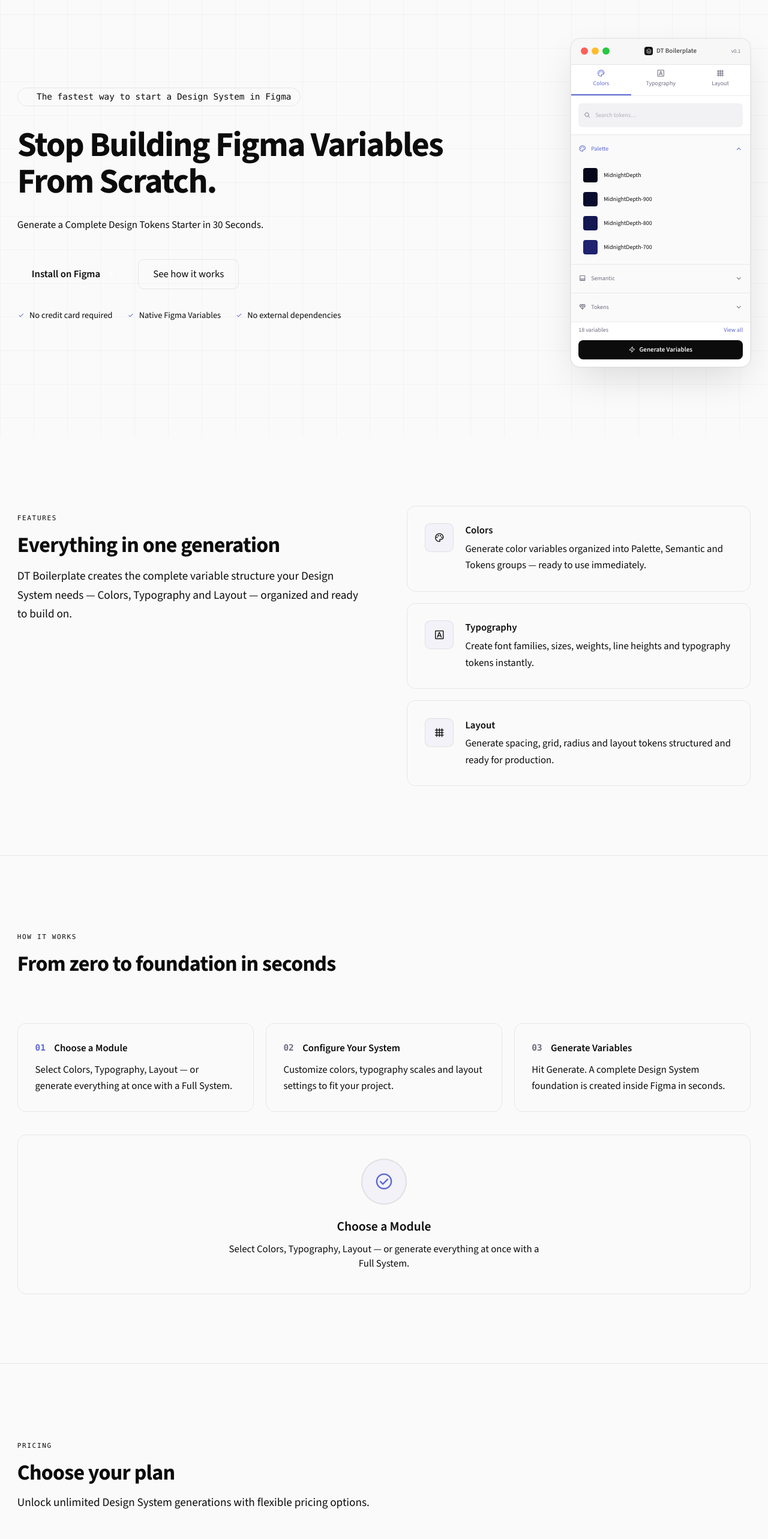
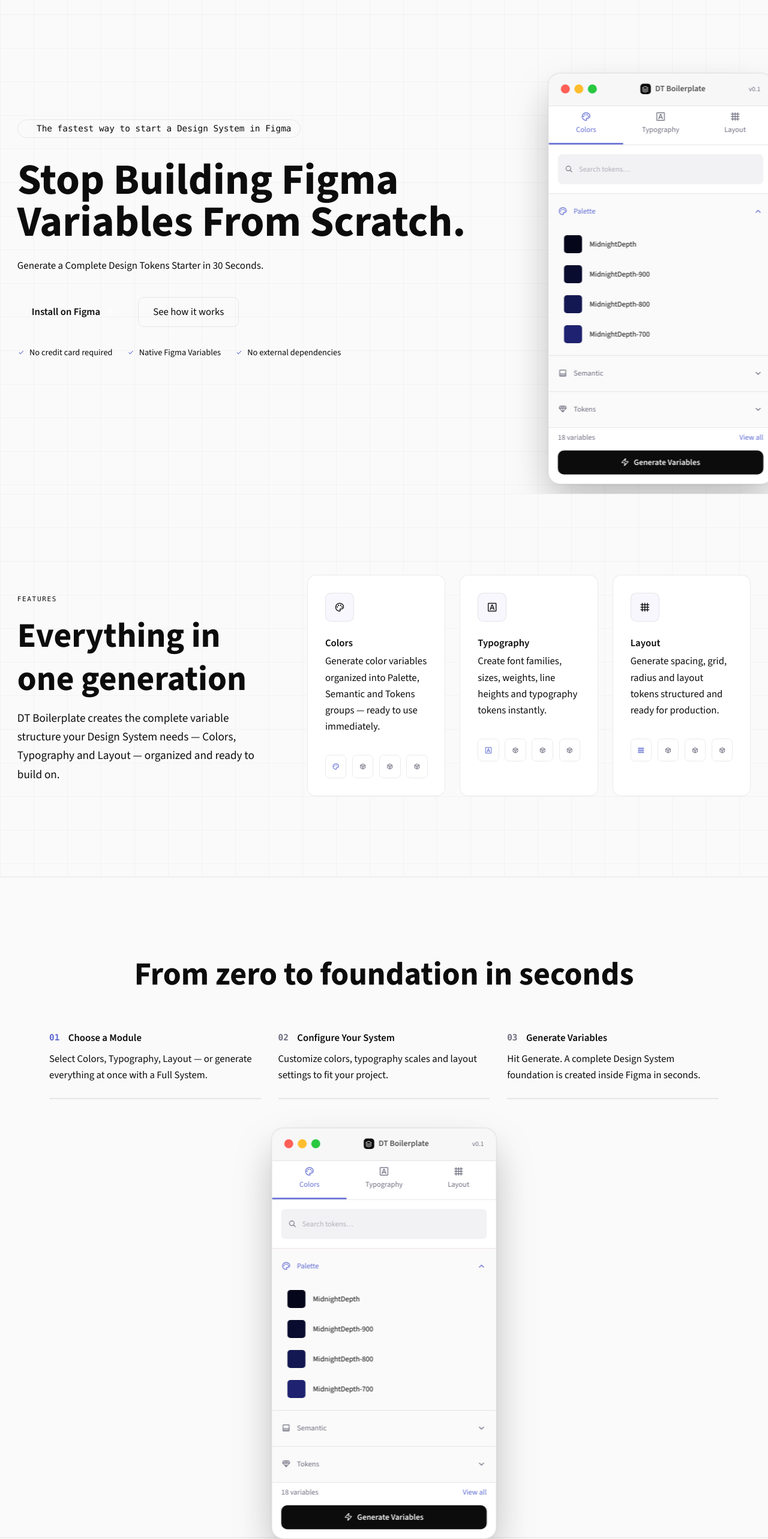
Before and after one commit to oCrisArts/DT-BoilerplateLP, a React (Vite) app: page / in a window 1280 px wide. Shown: the part 100-2665 px from the top of the page at 60% size. Built offline with nearby package versions, Linux system fonts and the light colour scheme.

Commit message:
novo layout

```diff
--- a/src/app/App.tsx
+++ b/src/app/App.tsx
@@ -464,11 +464,11 @@
 };
 
 // ── Components ────────────────────────────────────────────────────────────────
-function PluginMockup() {
+function PluginMockup({ initialModule = "Colors" }: { initialModule?: ModuleKey }) {
   const [activeModule, setActiveModule] =
-    useState<string>("Colors");
+    useState<string>(initialModule);
   const [openSection, setOpenSection] =
-    useState<string>("palette");
+    useState<string>(MODULE_DATA[initialModule].sections[0].id);
   const [search, setSearch] = useState("");
   const [hoveredToken, setHoveredToken] = useState<
     string | null
@@ -482,6 +482,13 @@
 
   const modules = Object.keys(MODULE_DATA);
   const currentModule = MODULE_DATA[activeModule];
+
+  useEffect(() => {
+    setActiveModule(initialModule);
+    setOpenSection(MODULE_DATA[initialModule].sections[0].id);
+    setSearch("");
+    setEditingToken(null);
+  }, [initialModule]);
 
   const handleTabClick = (mod: string) => {
     setActiveModule(mod);
@@ -980,6 +987,57 @@
 }
 
 // ── App ───────────────────────────────────────────────────────────────────────
+function ResultMockup() {
+  return (
+    <div className="w-full max-w-md overflow-hidden rounded-[16px] border border-border bg-white shadow-[0px_24px_64px_-12px_rgba(0,0,0,0.14)]">
+      <div className="flex items-center gap-2 border-b border-border bg-[#f7f7f8] px-4 py-3">
+        <div className="flex gap-1.5">
+          <span className="h-3 w-3 rounded-full bg-[#ff5f57]" />
+          <span className="h-3 w-3 rounded-full bg-[#ffbd2e]" />
+          <span className="h-3 w-3 rounded-full bg-[#28c840]" />
+        </div>
+        <div className="flex-1 text-center text-[11px] font-semibold text-foreground/70">
+          Example Design System
+        </div>
+        <span className="text-[10px] text-muted-foreground">130</span>
+      </div>
+      <div className="p-4 sm:p-5">
+        <div className="mb-5 grid grid-cols-3 gap-3">
+          {RESULT_MODULES.map((mod) => (
+            <div key={mod.label} className="rounded-lg border border-border bg-background p-3">
+              <MI icon={mod.icon} size={16} style={{ color: "#5E6AD2" }} />
+              <p className="mt-2 text-xs font-semibold text-foreground">{mod.label}</p>
+              <p className="text-[11px] text-muted-foreground">{mod.count} variables</p>
+            </div>
+          ))}
+        </div>
+        <div className="overflow-hidden rounded-lg border border-border">
+          {RESULT_MODULES.flatMap((mod) =>
+            Array.from({ length: 3 }, (_, index) => (
+              <div
+                key={`${mod.label}-${index}`}
+                className="grid grid-cols-[1fr_auto] items-center gap-4 border-b border-border px-3 py-2.5 last:border-b-0"
+              >
+                <div className="flex min-w-0 items-center gap-2">
+                  <span className="h-3 w-3 shrink-0 rounded-sm bg-accent/70" />
+                  <span className="truncate text-xs text-foreground">
+                    {mod.label.toLowerCase()}-{index + 1}
+                  </span>
+                </div>
+                <span className="text-[11px] text-muted-foreground">{mod.count}</span>
+              </div>
+            )),
+          )}
+        </div>
+        <button className="mt-5 flex w-full items-center justify-center gap-2 rounded-lg bg-foreground py-2.5 text-xs font-semibold text-background">
+          <MI icon="bolt" size={13} style={{ color: "#fff" }} />
+          Generate Variables
+        </button>
+      </div>
+    </div>
+  );
+}
+
 export default function App() {
   const location = useLocation();
   const [mobileOpen, setMobileOpen] = useState(false);
@@ -1088,7 +1146,7 @@
   return (
     <>
       {/* ── Hero ── */}
-      <section className="relative pt-20 pb-24 overflow-hidden">
+      <section className="relative overflow-hidden py-20 lg:py-32">
         <div
           className="absolute inset-0 pointer-events-none"
           style={{
@@ -1099,17 +1157,17 @@
         />
         <div className="absolute bottom-0 left-0 right-0 h-40 bg-gradient-to-t from-background to-transparent pointer-events-none" />
 
-        <div className="relative max-w-6xl mx-auto px-6">
-          <div className="flex flex-col lg:flex-row items-center gap-14 lg:gap-20">
-            <div className="flex-1  text-center lg:text-left">
-              <div className="inline-flex items-center gap-2 px-3 py-1 rounded-full border border-border bg-background text-xs text-muted-foreground mb-7 font-mono">
+        <div className="relative max-w-7xl mx-auto px-6">
+          <div className="grid grid-cols-1 lg:grid-cols-[minmax(0,1fr)_auto] items-center gap-14 lg:gap-24">
+            <div className="max-w-3xl text-center lg:text-left">
+              <div className="inline-flex items-center gap-2 px-3 py-1 rounded-full border border-border bg-background/80 text-xs text-muted-foreground mb-7 font-mono">
                 <span className="w-1.5 h-1.5 rounded-full bg-accent inline-block animate-pulse" />
                 The fastest way to start a Design System in Figma
               </div>
-              <h1 className="text-[46px] lg:text-[58px] font-bold text-foreground tracking-[-0.03em] leading-[1.05] mb-6">
+              <h1 className="text-[46px] sm:text-[56px] lg:text-[72px] font-extrabold text-foreground leading-[0.98] mb-5">
                 Stop Building Figma Variables From Scratch.
               </h1>
-              <p className="text-[17px] text-muted-foreground leading-relaxed mb-9 max-w-md mx-auto lg:mx-0">
+              <p className="text-[17px] text-muted-foreground leading-relaxed mb-8 max-w-xl mx-auto lg:mx-0">
                 Generate a Complete Design Tokens Starter in 30 Seconds.
               </p>
               <div className="flex items-center gap-3 flex-wrap justify-center lg:justify-start">
@@ -1141,8 +1199,8 @@
               </div>
             </div>
 
-            <div className="shrink-0 w-full flex justify-center lg:w-auto lg:justify-start">
-              <div style={{ transform: "scale(min(1, calc((100vw - 2rem) / 300px)))", transformOrigin: "top center" }} className="lg:transform-none">
+            <div className="shrink-0 w-full flex justify-center lg:justify-end">
+              <div className="origin-top drop-shadow-2xl scale-100 sm:scale-110 lg:scale-125">
                 <PluginMockup />
               </div>
             </div>
@@ -1151,15 +1209,23 @@
       </section>
 
       {/* ── Features ── */}
-      <section id="features" className="py-24">
-        <div className="max-w-6xl mx-auto px-6">
-          <div className="flex flex-col lg:flex-row gap-16 items-start">
-            <div className="flex-1 max-w-xl">
+      <section id="features" className="relative overflow-hidden py-20 lg:py-28">
+        <div
+          className="absolute inset-0 pointer-events-none"
+          style={{
+            backgroundImage:
+              "linear-gradient(rgba(0,0,0,0.028) 1px, transparent 1px), linear-gradient(90deg, rgba(0,0,0,0.028) 1px, transparent 1px)",
+            backgroundSize: "56px 56px",
+          }}
+        />
+        <div className="relative max-w-7xl mx-auto px-6">
+          <div className="grid grid-cols-1 lg:grid-cols-[minmax(260px,0.55fr)_minmax(0,1fr)] gap-12 lg:gap-16 items-center">
+            <div className="max-w-xl">
               <span className="text-[11px] font-mono text-accent uppercase tracking-[0.15em]">
                 Features
               </span>
               <h2
-                className="mt-2 text-3xl font-bold text-foreground tracking-[-0.02em]"
+                className="mt-2 text-3xl lg:text-5xl font-extrabold text-foreground leading-tight"
                             >
                 Everything in one generation
               </h2>
@@ -1169,13 +1235,13 @@
             </div>
 
             <div className="flex-1 w-full">
-              <div className="grid grid-cols-1 gap-4">
+              <div className="grid grid-cols-1 md:grid-cols-3 gap-5">
                 {FEATURES.map((f) => (
                   <div
                     key={f.title}
-                    className="p-6 border border-border rounded-xl hover:bg-muted/20 transition-colors group"
+                    className="p-6 border border-border rounded-xl bg-white hover:bg-muted/20 transition-colors group"
                   >
-                    <div className="flex items-start gap-4">
+                    <div className="flex flex-col items-start gap-5">
                       <div
                         className="w-10 h-10 rounded-lg border border-border flex items-center justify-center shrink-0 group-hover:border-accent/40 transition-colors"
                         style={{ background: "rgba(94,106,210,0.05)" }}
@@ -1185,6 +1251,16 @@
                       <div>
                         <h3 className="text-sm font-semibold text-foreground mb-1">{f.title}</h3>
                         <p className="text-sm text-muted-foreground leading-relaxed">{f.desc}</p>
+                      </div>
+                      <div className="mt-2 grid grid-cols-4 gap-2 w-full">
+                        {Array.from({ length: 4 }).map((_, index) => (
+                          <span
+                            key={index}
+                            className="h-8 rounded-md border border-border bg-background flex items-center justify-center"
+                          >
+                            <MI icon={index === 0 ? f.icon : "token"} size={13} style={{ color: index === 0 ? "#5E6AD2" : "#6e6e80" }} />
+                          </span>
+                        ))}
                       </div>
                     </div>
                   </div>
@@ -1198,29 +1274,29 @@
       {/* ── How it works ── */}
       <section
         id="how-it-works"
-        className="py-24 border-t border-border"
+        className="py-20 lg:py-28 bg-background border-t border-border"
       >
-        <div className="max-w-6xl mx-auto px-6">
-          <div className="mb-16">
-            <span className="text-[11px] font-mono text-accent uppercase tracking-[0.15em]">
+        <div className="max-w-7xl mx-auto px-6">
+          <div className="mb-14 text-center">
+            <span className="sr-only">
               How it works
             </span>
-            <h2 className="mt-2 text-3xl font-bold text-foreground tracking-[-0.02em]">
+            <h2 className="text-[42px] lg:text-[54px] leading-none font-extrabold text-foreground">
               From zero to foundation in seconds
             </h2>
           </div>
 
           {/* Tabbed interface */}
-          <div className="flex flex-col gap-8">
+          <div className="flex flex-col gap-10 items-center">
             {/* Tab buttons */}
-            <div className="flex flex-col md:flex-row gap-4">
+            <div className="grid grid-cols-1 md:grid-cols-3 gap-6 w-full max-w-[1116px]">
               {STEPS.map((step, index) => (
                 <button
                   key={step.num}
                   onClick={() => setActiveStep(index)}
-                  className={`flex-1 text-left p-6 rounded-xl border transition-all ${
+                  className={`text-left p-0 border-b-2 pb-5 transition-all ${
                     activeStep === index
-                      ? 'border-accent bg-accent/5'
+                      ? 'border-accent'
                       : 'border-border hover:border-accent/30'
                   }`}
                 >
@@ -1245,13 +1321,11 @@
             </div>
 
             {/* Tab content */}
-            <div className="bg-background border border-border rounded-xl p-8 min-h-[200px] flex items-center justify-center">
-              <div className="text-center">
-                <div className="w-16 h-16 rounded-full border-2 border-accent/20 flex items-center justify-center mx-auto mb-4" style={{ background: "rgba(94,106,210,0.05)" }}>
-                  <MI icon="check_circle" size={32} style={{ color: "#5E6AD2" }} />
-                </div>
-                <h3 className="text-lg font-semibold text-foreground mb-2">{STEPS[activeStep].title}</h3>
-                <p className="text-sm text-muted-foreground max-w-md mx-auto">{STEPS[activeStep].desc}</p>
+            <div className="w-full flex justify-center min-h-[420px]">
+              <div className="origin-top scale-100 sm:scale-110 lg:scale-125 drop-shadow-2xl">
+                {activeStep === 0 && <PluginMockup initialModule="Colors" />}
+                {activeStep === 1 && <PluginMockup initialModule="Typography" />}
+                {activeStep === 2 && <ResultMockup />}
               </div>
             </div>
           </div>
@@ -1259,11 +1333,11 @@
       </section>
 
       {/* ── Pricing ── */}
-      <section id="pricing" className="py-24 border-t border-border">
-        <div className="max-w-6xl mx-auto px-6">
-          <div className="mb-10">
+      <section id="pricing" className="py-20 lg:py-28 border-t border-border">
+        <div className="max-w-7xl mx-auto px-6">
+          <div className="mb-10 max-w-3xl">
             <span className="text-[11px] font-mono text-accent uppercase tracking-[0.15em]">Pricing</span>
-            <h2 className="mt-2 text-3xl font-bold text-foreground tracking-[-0.02em]">
+            <h2 className="mt-2 text-3xl lg:text-5xl font-extrabold text-foreground leading-tight">
               Choose your plan
             </h2>
             <p className="mt-3 text-base text-muted-foreground">
@@ -1271,9 +1345,9 @@
             </p>
           </div>
 
-          <div className="grid grid-cols-1 md:grid-cols-2 gap-5 lg:max-w-2xl">
+          <div className="grid grid-cols-1 md:grid-cols-2 gap-5">
             {/* Monthly */}
-            <div className="rounded-xl border border-border bg-white p-7">
+            <div className="rounded-xl border border-border bg-white p-7 lg:p-8">
               <div className="mb-7">
                 <span className="text-[11px] font-mono text-muted-foreground uppercase tracking-widest">Monthly</span>
                 <div className="mt-2 flex items-baseline gap-1">
@@ -1300,7 +1374,7 @@
 
             {/* Lifetime */}
             <div
-              className="rounded-xl p-7 relative overflow-hidden"
+              className="rounded-xl p-7 lg:p-8 relative overflow-hidden"
               style={{ border: "1.5px solid rgba(94,106,210,0.35)", background: "linear-gradient(135deg,rgba(94,106,210,0.04) 0%,rgba(94,106,210,0.01) 100%)" }}
             >
               <div className="absolute top-4 right-4">
@@ -1337,12 +1411,12 @@
       </section>
 
       {/* ── Results ── */}
-      <section className="py-24 border-t border-border" style={{ background: "#F7F7F8" }}>
-        <div className="max-w-6xl mx-auto px-6">
-          <div className="flex flex-col lg:flex-row gap-16 items-start">
+      <section className="py-20 lg:py-28 border-t border-border" style={{ background: "#F7F7F8" }}>
+        <div className="max-w-7xl mx-auto px-6">
+          <div className="grid grid-cols-1 lg:grid-cols-[minmax(0,0.8fr)_minmax(320px,1fr)] gap-14 lg:gap-20 items-center">
             <div className="flex-1 max-w-xl">
               <span className="text-[11px] font-mono text-accent uppercase tracking-[0.15em]">What you get</span>
-              <h2 className="mt-2 text-3xl font-bold text-foreground tracking-[-0.02em]">
+              <h2 className="mt-2 text-3xl lg:text-5xl font-extrabold text-foreground leading-tight">
                 130 variables. Structured and ready.
               </h2>
               <p className="mt-3 text-base text-muted-foreground leading-relaxed">
@@ -1350,55 +1424,9 @@
               </p>
             </div>
 
-            <div className="flex-1 w-full">
-              {/* Preset result card */}
-              <div className="rounded-2xl border border-border bg-white overflow-hidden max-w-2xl">
-                {/* Card header */}
-                <div className="flex items-center justify-between px-6 py-4 border-b border-border">
-                  <div className="flex items-center gap-3">
-                    <div className="w-8 h-8 rounded-lg flex items-center justify-center" style={{ background: "rgba(94,106,210,0.08)" }}>
-                      <MI icon="style" size={16} style={{ color: "#5E6AD2" }} />
-                    </div>
-                    <div>
-                      <p className="text-sm font-semibold text-foreground">Example Design System</p>
-                      <p className="text-xs text-muted-foreground">Generated in 2 seconds</p>
-                    </div>
-                  </div>
-                  <div className="text-right">
-                    <p className="text-2xl font-bold text-foreground tracking-tight">130</p>
-                    <p className="text-xs text-muted-foreground">variables total</p>
-                  </div>
-                </div>
-
-                {/* Module breakdown */}
-                <div className="grid grid-cols-3 divide-x divide-border">
-                  {RESULT_MODULES.map((mod) => (
-                    <div key={mod.label} className="px-6 py-5">
-                      <div className="flex items-center gap-2 mb-3">
-                        <MI icon={mod.icon} size={14} style={{ color: "#5E6AD2" }} />
-                        <span className="text-xs font-medium text-muted-foreground">{mod.label}</span>
-                      </div>
-                      <p className="text-2xl font-bold text-foreground">{mod.count}</p>
-                      <p className="text-xs text-muted-foreground mt-0.5">variables</p>
-                    </div>
-                  ))}
-                </div>
-
-                {/* Progress bars */}
-                <div className="px-6 pb-6 pt-2 space-y-2.5">
-                  {RESULT_MODULES.map((mod) => (
-                    <div key={mod.label} className="flex items-center gap-3">
-                      <span className="text-xs text-muted-foreground w-20 shrink-0">{mod.label}</span>
-                      <div className="flex-1 h-1.5 rounded-full bg-muted overflow-hidden">
-                        <div
-                          className="h-full rounded-full"
-                          style={{ width: `${(mod.count / 130) * 100}%`, background: "#5E6AD2" }}
-                        />
-                      </div>
-                      <span className="text-xs font-medium text-foreground w-6 text-right shrink-0">{mod.count}</span>
-                    </div>
-                  ))}
-                </div>
+            <div className="w-full flex justify-center lg:justify-end">
+              <div className="w-full max-w-lg">
+                <ResultMockup />
               </div>
             </div>
           </div>
```
